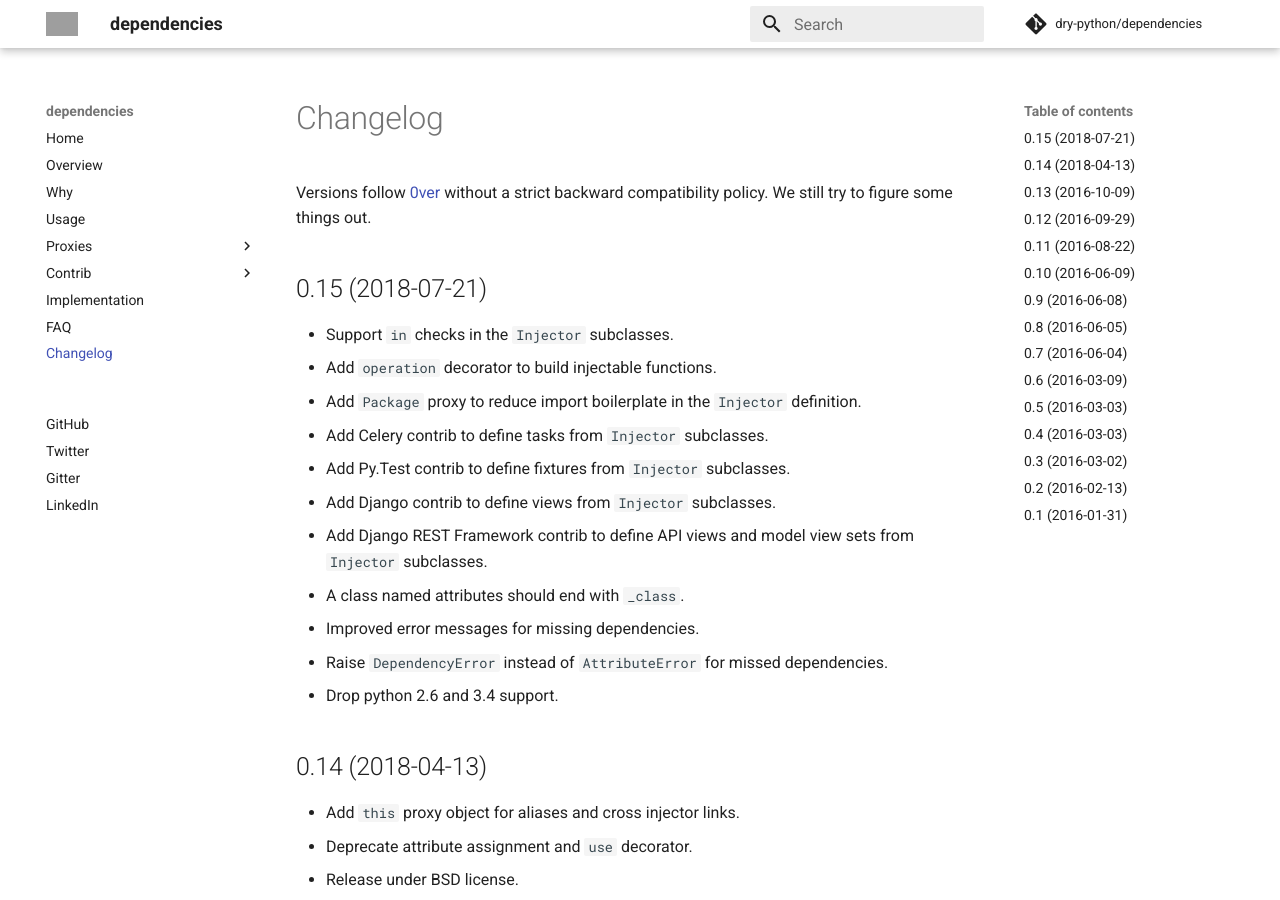
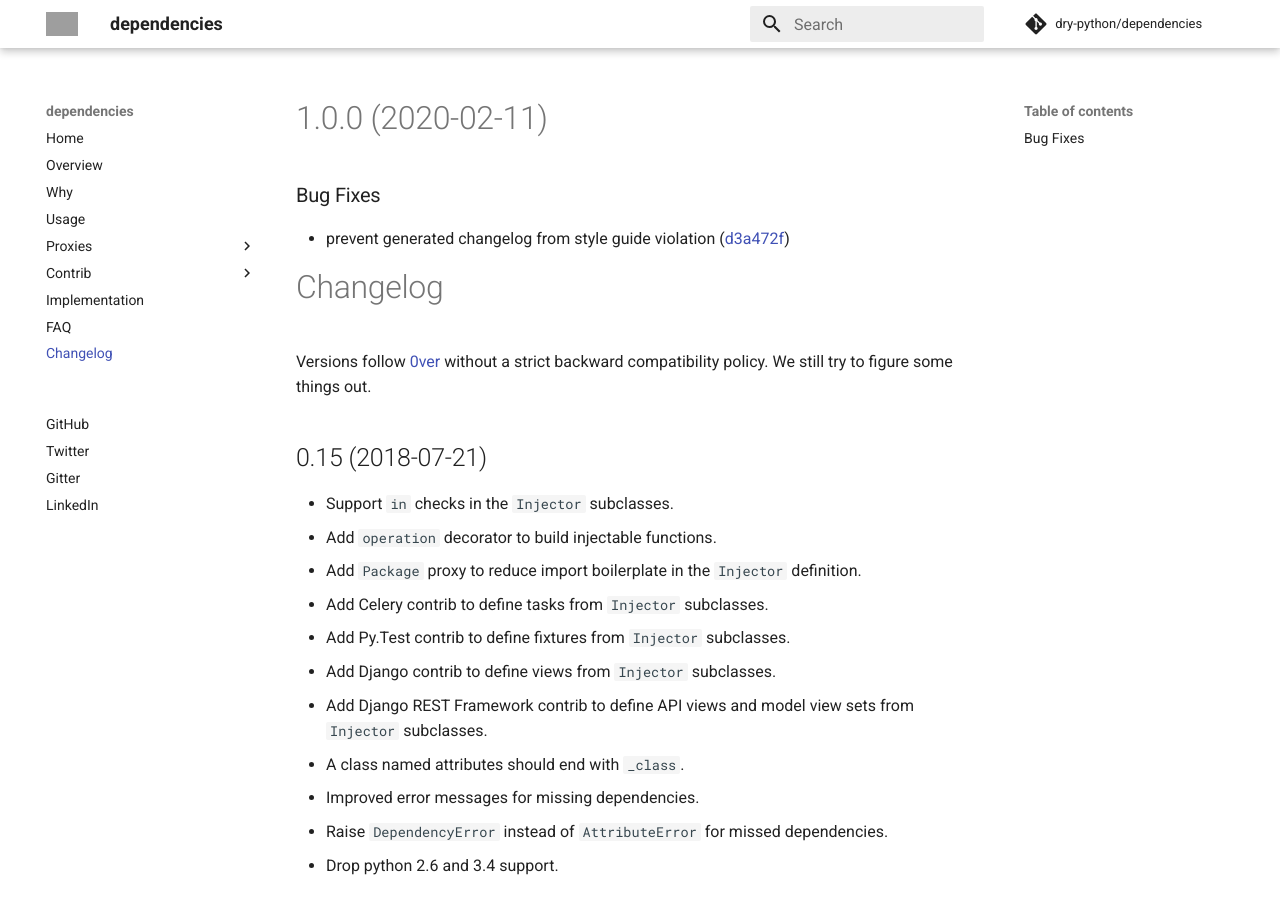
Before and after one commit to proofit404/dependencies, an MkDocs documentation site: the page built from docs/changelog.md, in a window 1280 px wide and 900 px high. Built offline with MkDocs 1.6.1 and Material for MkDocs 9.7.7, drawn with Linux system fonts in a browser that asks for light colours; comment, search, counter and statistics services are not loaded; grey boxes are pictures that could not be loaded.

Commit message:
chore(release): 1.0.0 [skip ci]
# 1.0.0 (2020-02-11)

### Bug Fixes

* prevent generated changelog from style guide violation ([d3a472f](https://github.com/dry-python/dependencies/commit/d3a472f1779f443be0d9f3321c8451241ee723ff))

```diff
--- a/docs/changelog.md
+++ b/docs/changelog.md
@@ -1,3 +1,9 @@
+# 1.0.0 (2020-02-11)
+
+### Bug Fixes
+
+- prevent generated changelog from style guide violation ([d3a472f](https://github.com/dry-python/dependencies/commit/d3a472f1779f443be0d9f3321c8451241ee723ff))
+
 # Changelog
 
 Versions follow [0ver](https://0ver.org/) without a strict backward
--- a/pyproject.toml
+++ b/pyproject.toml
@@ -1,6 +1,6 @@
 [tool.poetry]
 name = "dependencies"
-version = "0.16.dev"
+version = "1.0.0"
 
 description = "Dependency Injection for Humans"
 readme = "README.md"
```
